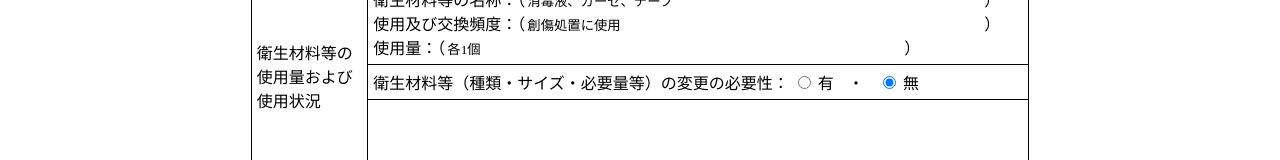
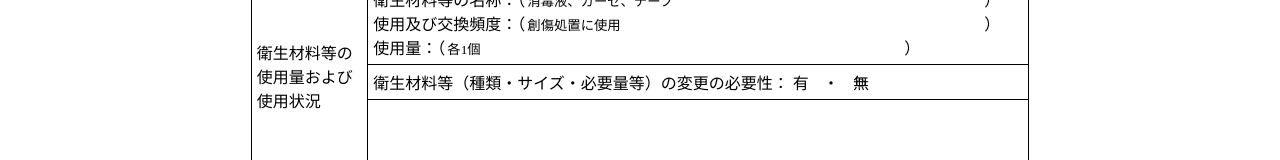
Before and after one commit to kazumasamatsumoto/document-create-pdf, an Angular app: page /settings in a window 1280 px wide. Shown: the part 884-1044 px from the top of the page. Built offline with nearby package versions, Linux system fonts and the light colour scheme.

Commit message:
ラジオボタンの挙動

```diff
--- a/src/app/nursing-report-form/nursing-report-form.component.html
+++ b/src/app/nursing-report-form/nursing-report-form.component.html
@@ -312,23 +312,19 @@
         <tr>
           <td colspan="3">
             衛生材料等（種類・サイズ・必要量等）の変更の必要性：
-            <label class="margin-right-10">
-              <input
-                type="radio"
-                [value]="true"
-                formControlName="materialChange"
-              />
-              有
-            </label>
+            <div style="display: inline-block; position: relative; margin-right: 10px; cursor: pointer;" (click)="reportForm.get('materialChange')?.setValue(true)">
+              <span>有</span>
+              @if (reportForm.get('materialChange')?.value === true) {
+              <span class="care-level-circle">○</span>
+              }
+            </div>
             ・
-            <label class="margin-left-10">
-              <input
-                type="radio"
-                [value]="false"
-                formControlName="materialChange"
-              />
-              無
-            </label>
+            <div style="display: inline-block; position: relative; margin-left: 10px; cursor: pointer;" (click)="reportForm.get('materialChange')?.setValue(false)">
+              <span>無</span>
+              @if (reportForm.get('materialChange')?.value === false) {
+              <span class="care-level-circle">○</span>
+              }
+            </div>
           </td>
         </tr>
         <tr>
```
